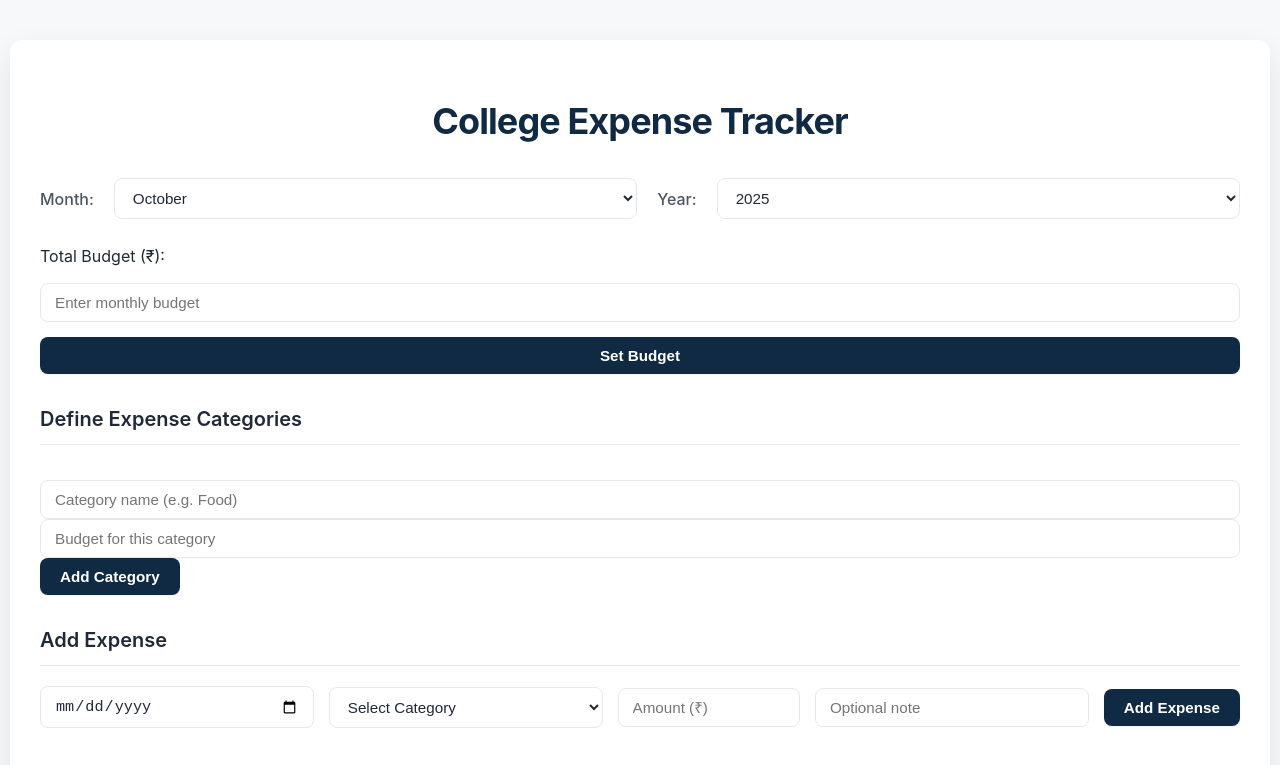
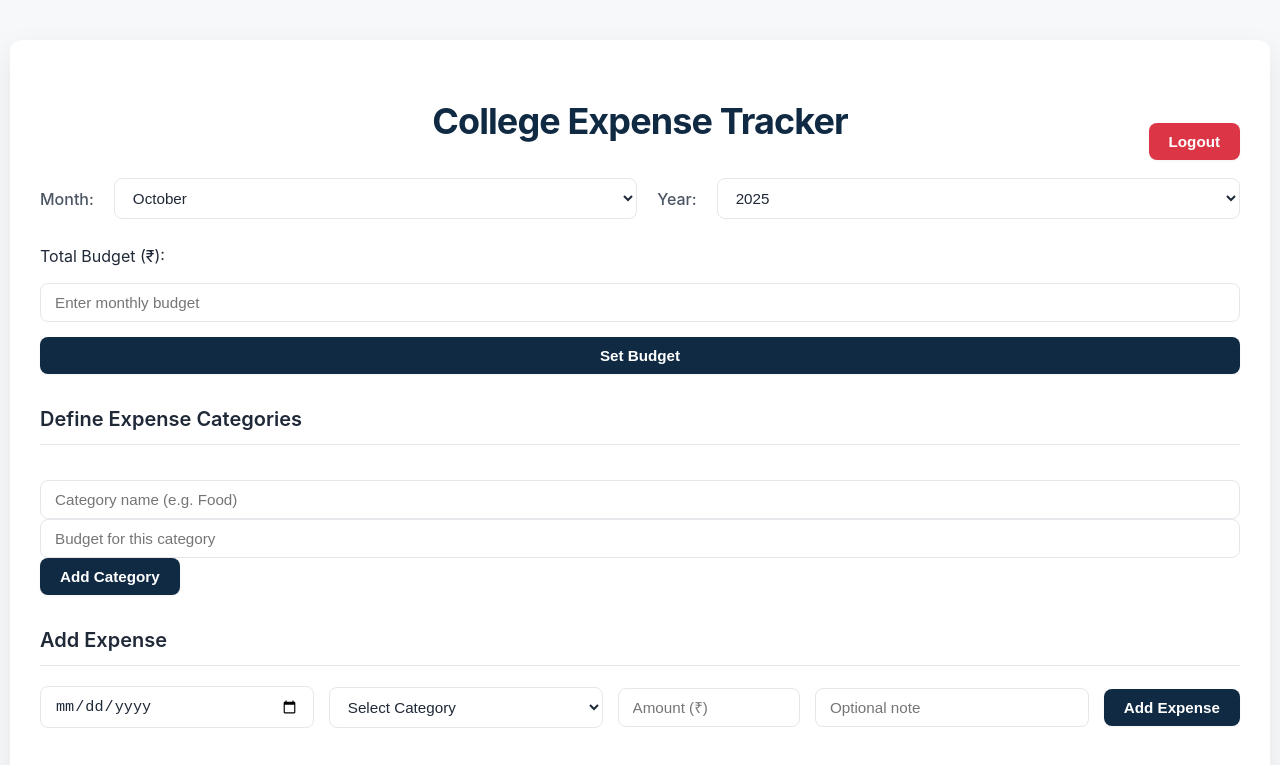
Before and after one commit to Aryavvij/Expense-Tracker, a plain HTML site: page frontend/index.html in a window 1280 px wide. Shown: the top 765 px of the page. Drawn offline with Linux system fonts and the light colour scheme; no server answers; sample sign-in values are in the browser's storage.

Commit message:
FINAL DEPLOY: Added logout button and verified all listener attachments.

```diff
--- a/frontend/index.html
+++ b/frontend/index.html
@@ -10,6 +10,10 @@
   <div class="container">
     <h1>College Expense Tracker</h1>
 
+    <button id="logoutButton" type="button" onclick="logout()"
+            style="float: right; margin-top: -55px; background-color: #DC3545;">
+      Logout
+    </button>
     <div class="filter-controls">
       <label for="monthSelect">Month:</label>
       <select id="monthSelect"></select>
```
